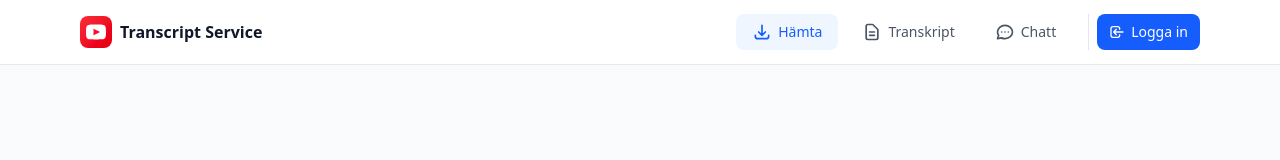
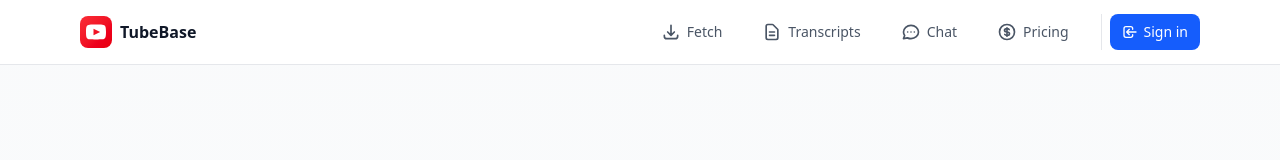
Before and after one commit to pontush81/youtube-transcript-service, a Next.js app: page / in a window 1280 px wide. Shown: the top 160 px of the page. Built offline with nearby package versions, Linux system fonts and the light colour scheme; no server answers.

Commit message:
feat: add /fetch page, update nav to English with Pricing link, rebrand to TubeBase

```diff
--- /dev/null
+++ b/app/fetch/page.tsx
@@ -0,0 +1,26 @@
+import TranscriptForm from '@/components/TranscriptForm';
+
+export default function FetchPage() {
+  return (
+    <main className="min-h-screen bg-gray-50">
+      <div className="mx-auto max-w-3xl px-4 py-16 sm:px-6 lg:px-8">
+        <div className="text-center mb-12">
+          <h1 className="text-3xl font-bold tracking-tight text-gray-900">
+            Fetch YouTube Transcript
+          </h1>
+          <p className="mt-4 text-lg text-gray-600">
+            Paste a URL to extract the transcript. Works with any video that has captions.
+          </p>
+        </div>
+
+        <div className="bg-white rounded-2xl shadow-lg p-8">
+          <TranscriptForm />
+        </div>
+
+        <p className="mt-6 text-center text-sm text-gray-500">
+          Supports individual videos and playlists. Download as Markdown or save to your library.
+        </p>
+      </div>
+    </main>
+  );
+}
--- a/components/NavHeader.tsx
+++ b/components/NavHeader.tsx
@@ -13,8 +13,8 @@ interface NavItem {
 
 const navItems: NavItem[] = [
   {
-    href: '/',
-    label: 'Hämta',
+    href: '/fetch',
+    label: 'Fetch',
     icon: (
       <svg className="w-5 h-5" fill="none" stroke="currentColor" viewBox="0 0 24 24">
         <path strokeLinecap="round" strokeLinejoin="round" strokeWidth={2} d="M4 16v1a3 3 0 003 3h10a3 3 0 003-3v-1m-4-4l-4 4m0 0l-4-4m4 4V4" />
@@ -23,7 +23,7 @@ const navItems: NavItem[] = [
   },
   {
     href: '/transcripts',
-    label: 'Transkript',
+    label: 'Transcripts',
     icon: (
       <svg className="w-5 h-5" fill="none" stroke="currentColor" viewBox="0 0 24 24">
         <path strokeLinecap="round" strokeLinejoin="round" strokeWidth={2} d="M9 12h6m-6 4h6m2 5H7a2 2 0 01-2-2V5a2 2 0 012-2h5.586a1 1 0 01.707.293l5.414 5.414a1 1 0 01.293.707V19a2 2 0 01-2 2z" />
@@ -32,10 +32,19 @@ const navItems: NavItem[] = [
   },
   {
     href: '/chat',
-    label: 'Chatt',
+    label: 'Chat',
     icon: (
       <svg className="w-5 h-5" fill="none" stroke="currentColor" viewBox="0 0 24 24">
         <path strokeLinecap="round" strokeLinejoin="round" strokeWidth={2} d="M8 12h.01M12 12h.01M16 12h.01M21 12c0 4.418-4.03 8-9 8a9.863 9.863 0 01-4.255-.949L3 20l1.395-3.72C3.512 15.042 3 13.574 3 12c0-4.418 4.03-8 9-8s9 3.582 9 8z" />
+      </svg>
+    ),
+  },
+  {
+    href: '/pricing',
+    label: 'Pricing',
+    icon: (
+      <svg className="w-5 h-5" fill="none" stroke="currentColor" viewBox="0 0 24 24">
+        <path strokeLinecap="round" strokeLinejoin="round" strokeWidth={2} d="M12 8c-1.657 0-3 .895-3 2s1.343 2 3 2 3 .895 3 2-1.343 2-3 2m0-8c1.11 0 2.08.402 2.599 1M12 8V7m0 1v8m0 0v1m0-1c-1.11 0-2.08-.402-2.599-1M21 12a9 9 0 11-18 0 9 9 0 0118 0z" />
       </svg>
     ),
   },
@@ -56,7 +65,7 @@ export function NavHeader() {
                 <path d="M19.615 3.184c-3.604-.246-11.631-.245-15.23 0-3.897.266-4.356 2.62-4.385 8.816.029 6.185.484 8.549 4.385 8.816 3.6.245 11.626.246 15.23 0 3.897-.266 4.356-2.62 4.385-8.816-.029-6.185-.484-8.549-4.385-8.816zm-10.615 12.816v-8l8 3.993-8 4.007z"/>
               </svg>
             </div>
-            <span className="font-semibold text-gray-900 hidden sm:block">Transcript Service</span>
+            <span className="font-semibold text-gray-900 hidden sm:block">TubeBase</span>
           </Link>
 
           {/* Navigation */}
@@ -108,7 +117,7 @@ export function NavHeader() {
                       <svg className="w-4 h-4" fill="none" stroke="currentColor" viewBox="0 0 24 24">
                         <path strokeLinecap="round" strokeLinejoin="round" strokeWidth={2} d="M11 16l-4-4m0 0l4-4m-4 4h14m-5 4v1a3 3 0 01-3 3H6a3 3 0 01-3-3V7a3 3 0 013-3h7a3 3 0 013 3v1" />
                       </svg>
-                      <span className="hidden sm:inline">Logga in</span>
+                      <span className="hidden sm:inline">Sign in</span>
                     </Link>
                   </SignedOut>
                 </>
```
